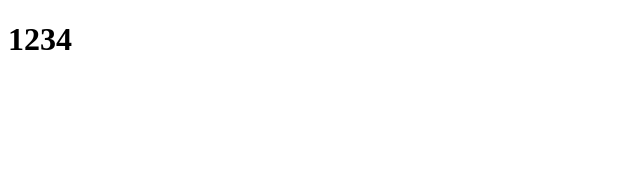
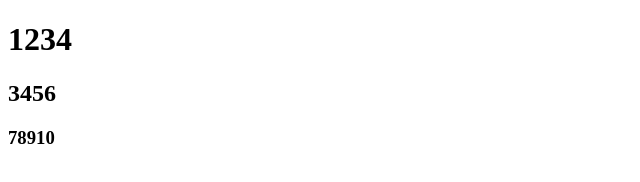
Before and after one commit to aryapradi/sabtu, a plain HTML site: page index.html in a window 1280 px wide. Shown: the whole page, without its empty margins (0-640 px from the left). Drawn offline with Linux system fonts and the light colour scheme.

Commit message:
nambahh2samah3

```diff
--- a/index.html
+++ b/index.html
@@ -8,5 +8,7 @@
 </head>
 <body>
     <h1>1234</h1>
+    <h2>3456</h2>
+    <h3>78910</h3>
 </body>
 </html>
```
